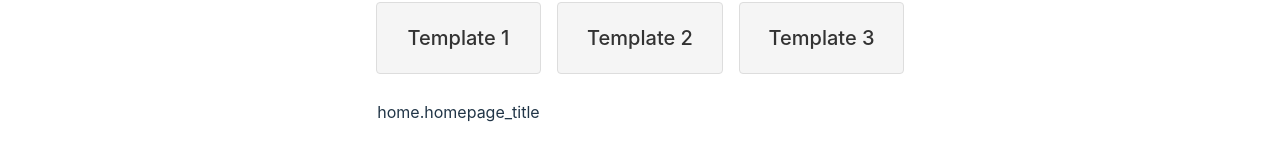
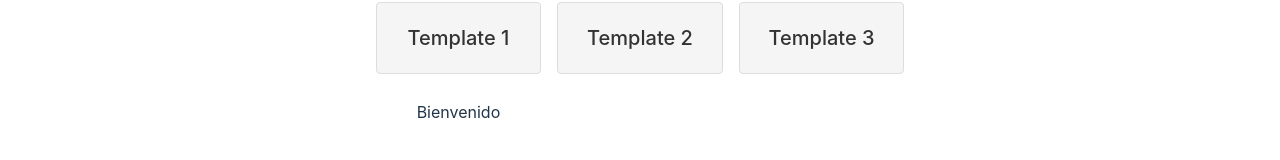
Before and after one commit to RankCode-Company/IM-Management-FE, a React (Vite) app: page / in a window 1280 px wide. Shown: the part 522-682 px from the top of the page. Built offline with nearby package versions, Linux system fonts and the light colour scheme.

Commit message:
Change title message for home

```diff
--- a/src/pages/home/Home.tsx
+++ b/src/pages/home/Home.tsx
@@ -1,20 +1,7 @@
-import React from 'react';
-import { Link } from 'react-router-dom';
-import '../../components/components.css'; // Adjusted for a hypothetical styles folder within src
-import { useTranslation } from 'react-i18next';
+import React from "react";
 
-interface LargeButtonProps {
-  path: string;
-  label: string;
-}
-
-const LargeButton: React.FC<LargeButtonProps> = ({ path, label }) => {
-  return (
-    <Link to={path} className="large-nav-button grid-item">
-      {label}
-    </Link>
-  );
-};
+import { useTranslation } from "react-i18next";
+import LargeButton from "../../components/LargeButton";
 
 const Home: React.FC = () => {
   const { t } = useTranslation();
@@ -26,7 +13,7 @@ const Home: React.FC = () => {
       <LargeButton path="/spreadsheet" label="Template 1" />
       <LargeButton path="/spreadsheet" label="Template 2" />
       <LargeButton path="/orders" label="Template 3" />
-      <span>{t("home.homepage_title")}</span>
+      <span>{t("home.welcome_message")}</span>
     </div>
   );
 };
```
